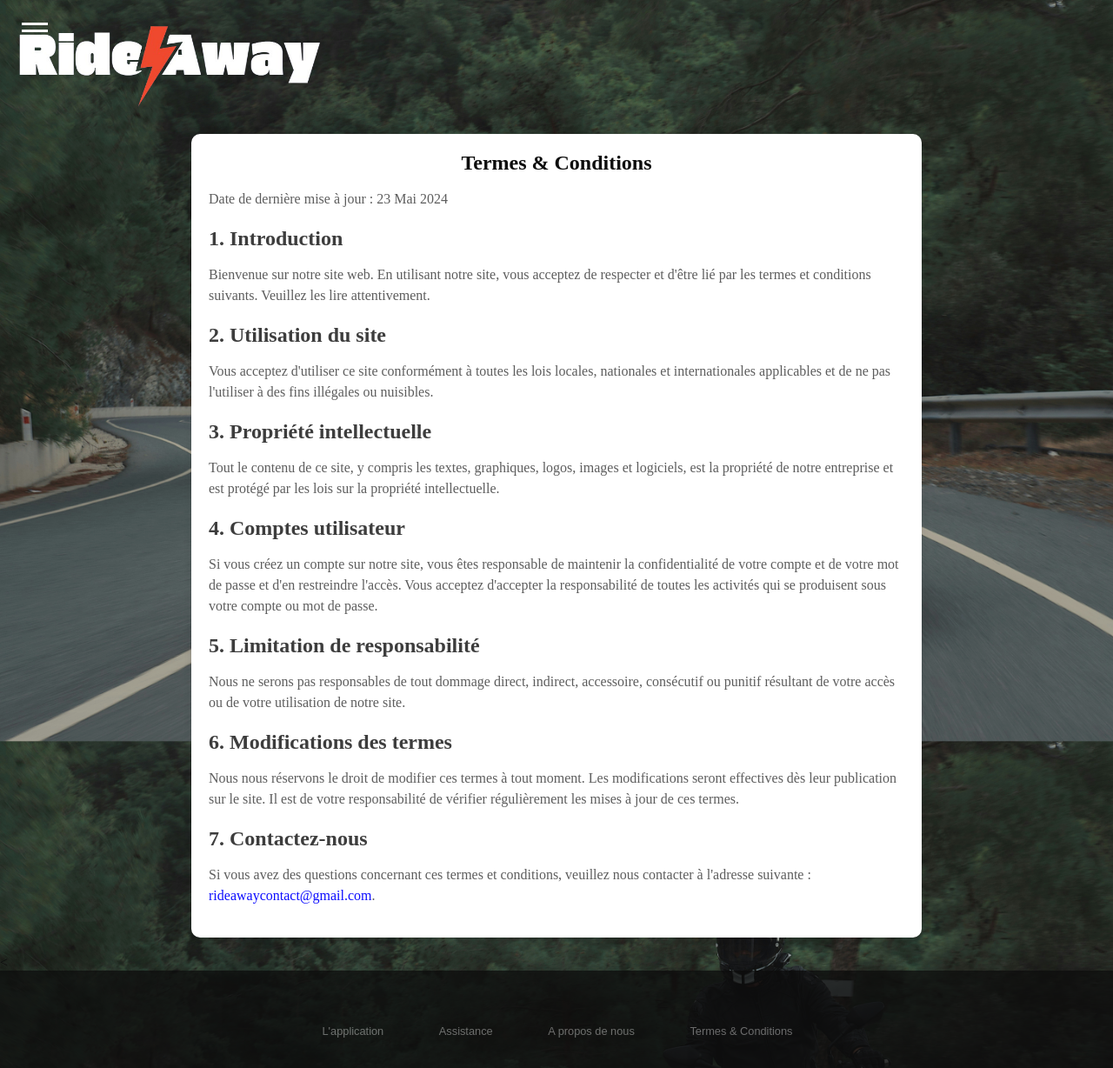
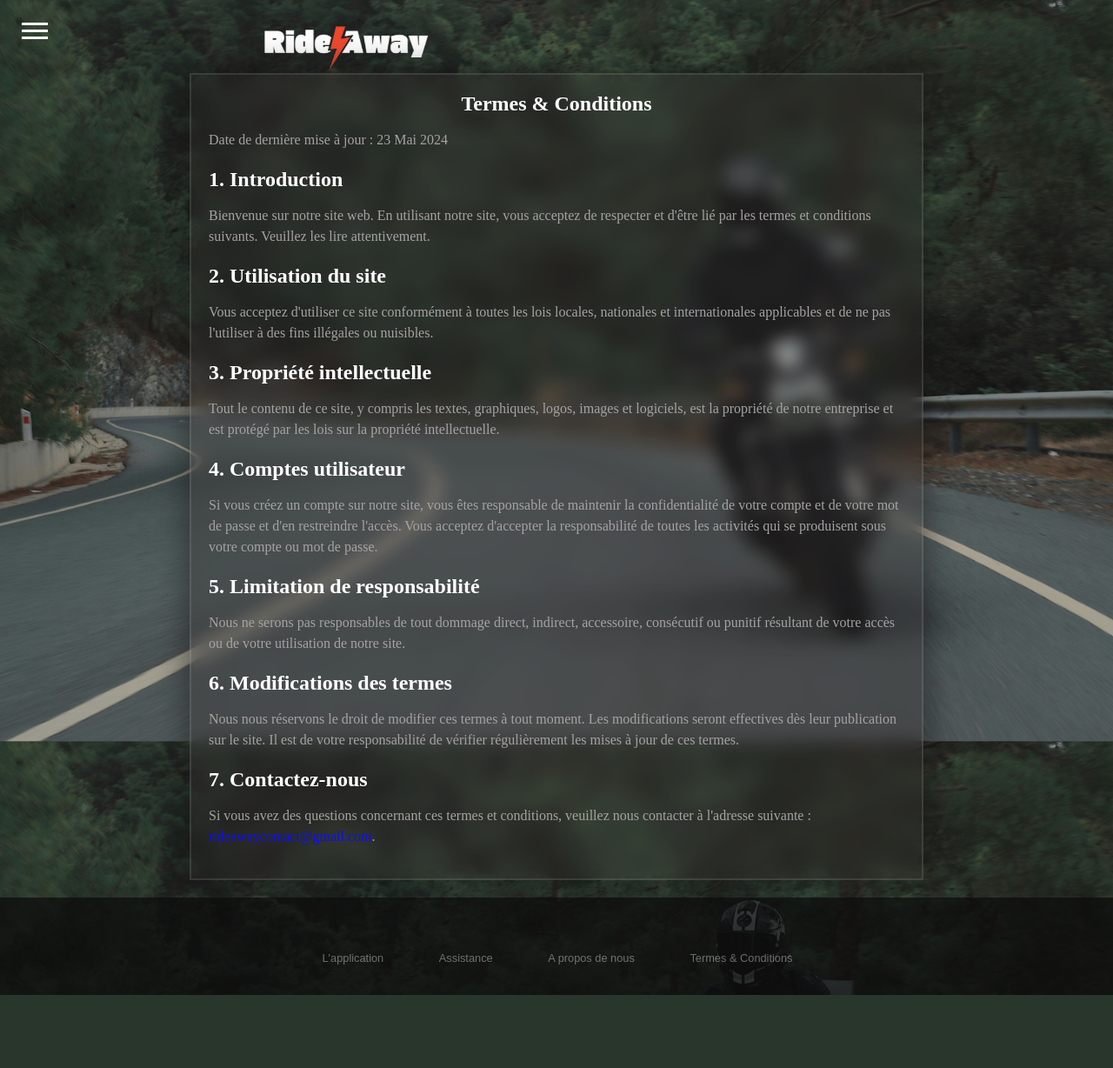
Before and after one commit to AxelMGit/ESGI-ProjetAnnuel1, a PHP site: page /termes_conditions.php in a window 1280 px wide. Shown: the whole page at 87% size. After the commit the page ends 1144 px from the top, so only its background shows below. Run offline with PHP 8.4, Linux system fonts and the light colour scheme; some web fonts are replaced.

Commit message:
Reorga_pages
Je vais manger, yaura surement des conflits, axel bon courage ft gaffe de pas tout enlever mdr.

J'ai mis les contenair sur les pages du footer et mis un hover sur les boutons

```diff
--- a/footer.php
+++ b/footer.php
@@ -8,7 +8,7 @@
             <ul>
                 <li><a href="application.php">L'application</a></li>
                 <li><a href="contact.php">Assistance</a></li>
-                <li><a href="#">A propos de nous</a></li>
+                <li><a href="#0">A propos de nous</a></li>
                 <li><a href="termes_conditions.php">Termes & Conditions</a></li>
             </ul>
         </div>
--- a/index.php
+++ b/index.php
@@ -141,7 +141,7 @@
                 <img src="img/logo.png" alt="logo">
             </a>
 
-            <a href="signup.php"><button class="button_con_ins">Connexion</button></a>
+            <a href="signup.php"><button class="button_con_ins">Inscription</button></a>
 
         </div>
 
--- a/navbar.php
+++ b/navbar.php
@@ -11,7 +11,7 @@
             <li><a href="ajouter.php">Forum</a></li>
             <li><a href="#0">Entretiens</a></li>
             <li><a href="#0">GPS moto</a></li>
-            <li><a href="contact.php">Contact</a></li>
             <li><a href="logout.php">Déconnexion</a></li>
         </ul>
     </div>
+</div>
--- a/style.css
+++ b/style.css
@@ -397,24 +397,25 @@ img {
   padding: 20px;
   margin: 20px auto;
   max-width: 800px;
-  background-color: white;
-  border-radius: 10px;
-  box-shadow: 0 0 10px rgba(0, 0, 0, 0.1);
+  background-color: rgba(38, 32, 32, 0.30);
+  backdrop-filter: blur(10px);
+  border: 2px solid rgba(255,255,255,0.1);
+  box-shadow: 0 0 40px rgba(0, 0, 0, 0.6);
 }
 
 .terms h1 {
-  color: #000000;
+  color: #ffffff;
   text-align: center;
 }
 
 .terms h2 {
-  color: #333;
+  color: #ffffff;
   margin-top: 20px;
 }
 
 .terms p {
   line-height: 1.5;
-  color: #555;
+  color: #a19f9f;
 }
 
 /* Style pour les liens dans la section .terms */
--- a/termes_conditions.php
+++ b/termes_conditions.php
@@ -8,35 +8,16 @@
 </head>
 <body class="terms-page">
 
-    <div class="page">
-        <div id="nav-container">
-            <div class="bg"></div>
-            <div class="button" tabindex="0">
-                <span class="icon-bar"></span>
-                <span class="icon-bar"></span>
-                <span class="icon-bar"></span>
-            </div>
+    <?php include('navbar.php');?>
 
-            <div id="nav-content" tabindex="0">
-                <ul>
-                    <li><a href="#0">Poster</a></li>
-                    <li><a href="ajouter.php">Forum</a></li>
-                    <li><a href="#0">Entretiens</a></li>
-                    <li><a href="#0">GPS moto</a></li>
-                </ul>
-            </div>
-        </div>
-    </div>
-
-    <header>
-        <div id="logo" class="contact-logo">
+    <div class="container">
+        <div class="contener_top">
             <a href="index.php">
                 <img src="img/logo.png" alt="logo">
             </a>
         </div>
-    </header>
 
-
+        <div class="contener_mid">
             <section class="terms">
                 <h1>Termes & Conditions</h1>
                 <p>Date de dernière mise à jour : 23 Mai 2024</p>
@@ -62,9 +43,11 @@
                 <h2>7. Contactez-nous</h2>
                 <p>Si vous avez des questions concernant ces termes et conditions, veuillez nous contacter à l'adresse suivante : <a href="mailto:rideawaycontact@gmail.com">rideawaycontact@gmail.com</a>.</p>
             </section>
+        </div>
 
-    <<div class="contener_bottom">
+        <div class="contener_bottom">
             <?php include('footer.php'); ?>
+        </div>
     </div>
 
 </body>
```
Also changed, not shown: application.php (+6 -24 lines), confirmationsignup.php (+0 -8 lines), stylesignup.css (+5 -11 lines). Lines whose indentation alone changed are shown as unchanged.
